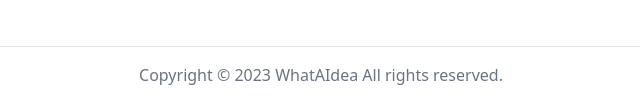
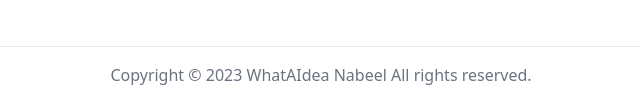
Before and after one commit to ibrar109/whatAIdea, a website: page index.html in a window 1280 px wide. Shown: the part 2435-2535 px from the top of the page, 319-959 px from the left. Drawn offline with nearby package versions, Linux system fonts and the light colour scheme.

Commit message:
initial push demo project

```diff
--- a/index.html
+++ b/index.html
@@ -143,7 +143,7 @@
 <hr class="px-14  mx-32 text-black">
 <section>
   <p class="py-4 px-6 sm:px-8 md:px-12 lg:px-24 xl:px-32 text-sm lg:text-base text-center text-gray-500">
-    Copyright © 2023 WhatAIdea All rights reserved.
+    Copyright © 2023 WhatAIdea Nabeel All rights reserved.
   </p>
 </section>
 
```
